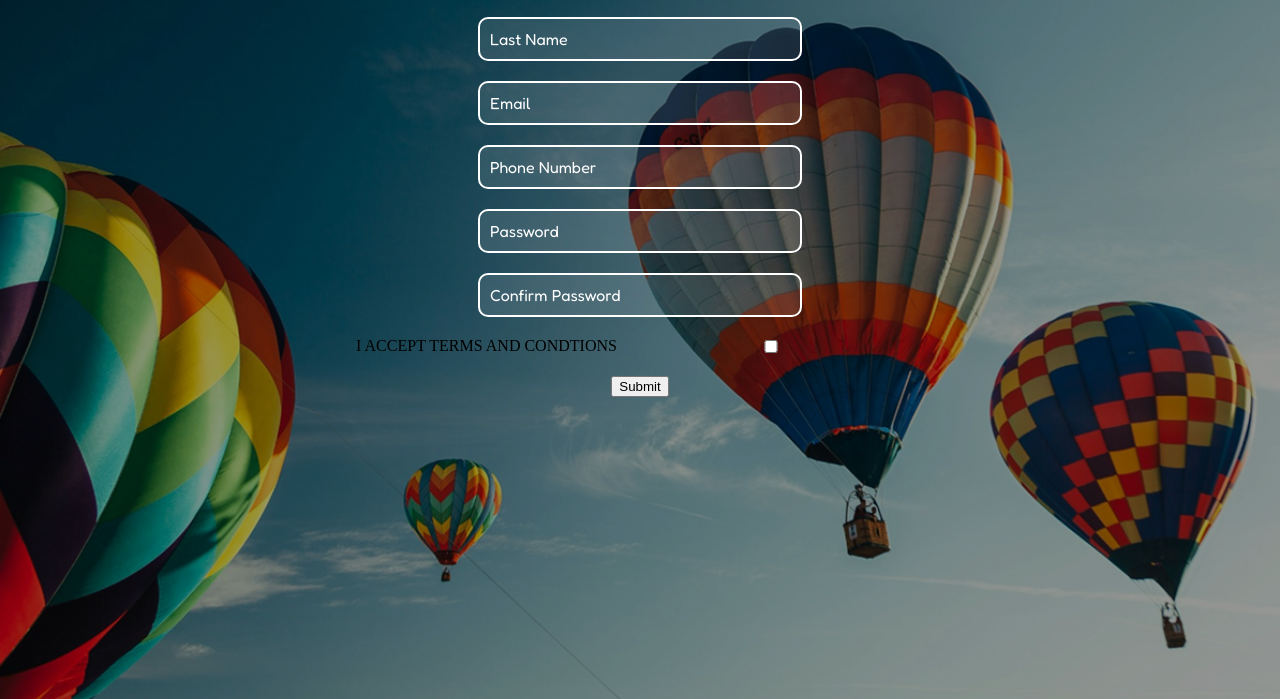
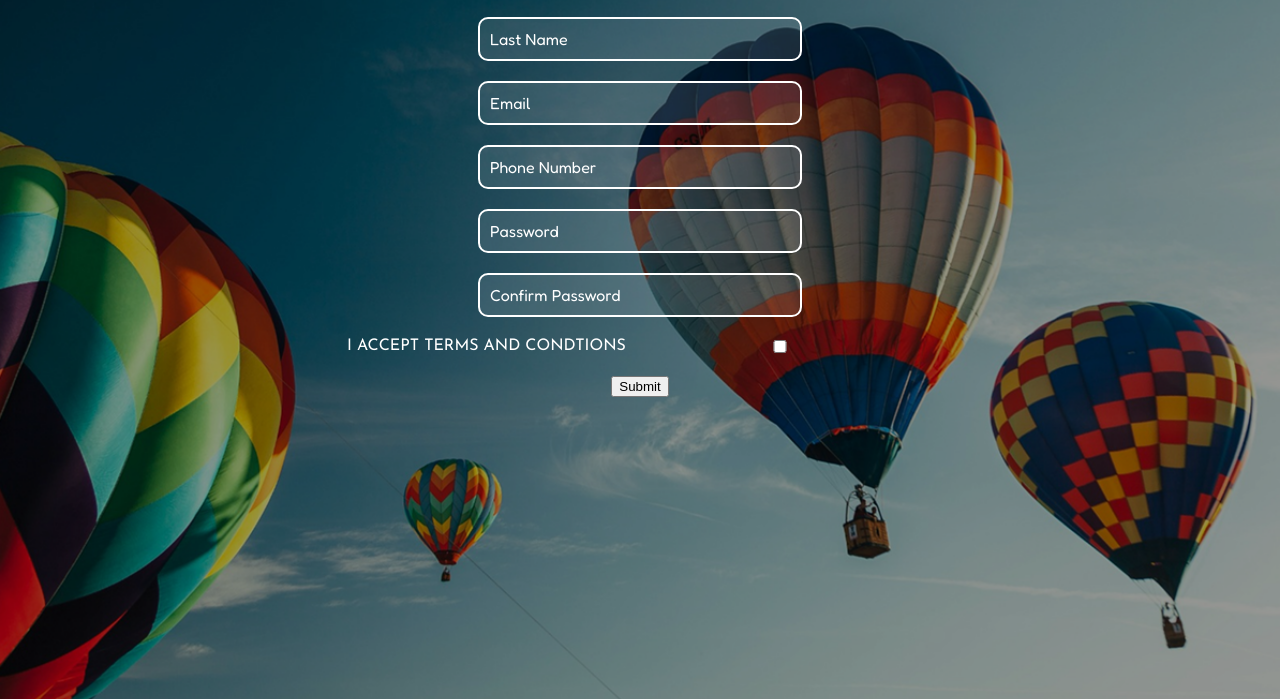
Before and after one commit to patel-vansh1607/html-forms, a plain HTML site: page index.html in a window 1280 px wide. Shown: the part 122-821 px from the top of the page. Drawn offline with Linux system fonts and the light colour scheme.

Commit message:
styled label = acceptTerms

```diff
--- a/style.css
+++ b/style.css
@@ -16,7 +16,13 @@ h1{
     align-items: center;
     font-family: "Josefin Sans", serif;
 }
-
+label[for="acceptTerms"]{
+    color: white;
+    display: flex;
+    justify-content: center;
+    align-items: center;
+    font-family: "Josefin Sans", serif;
+}
 #con1 > div {
     margin-bottom: 20px;
     display: flex;
```
